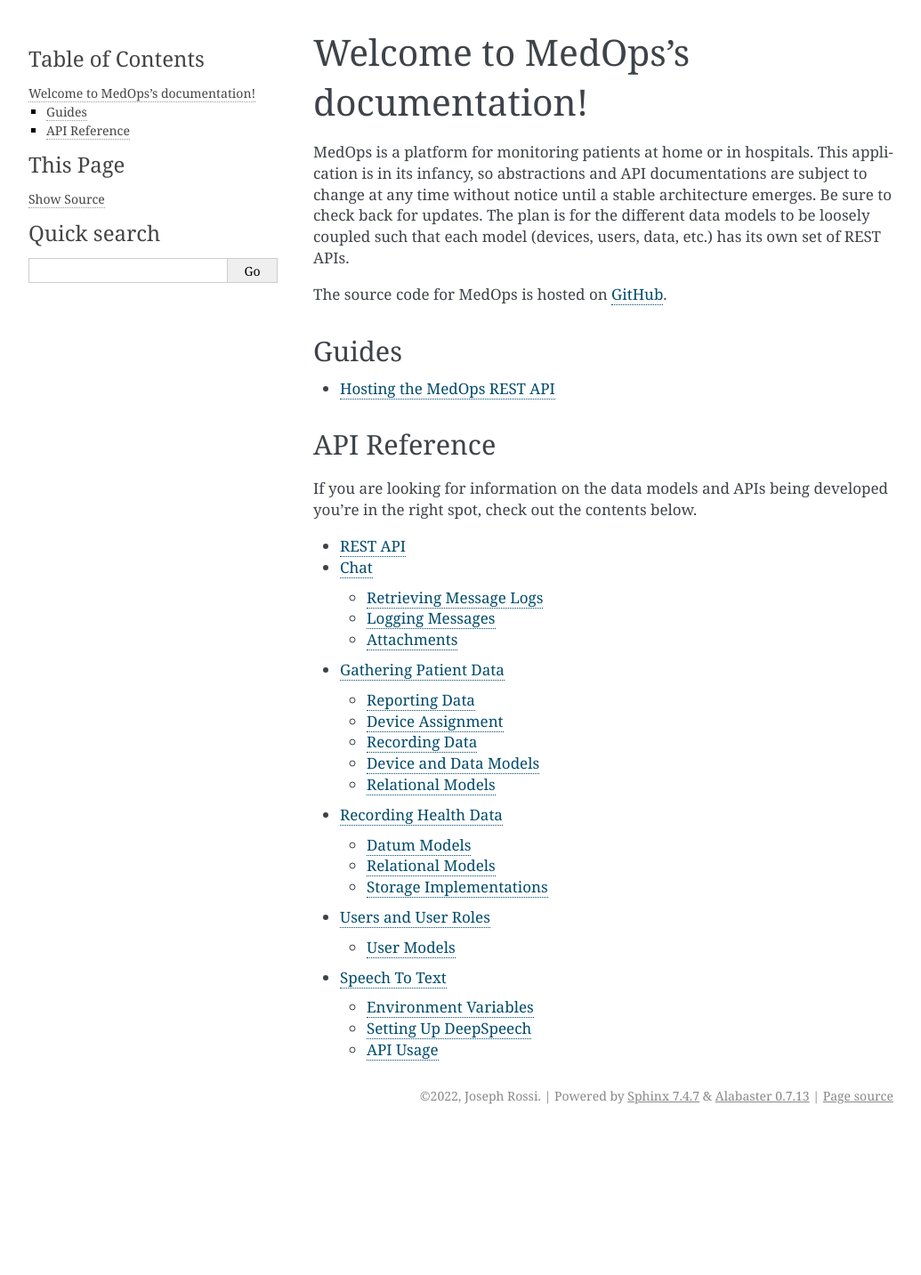
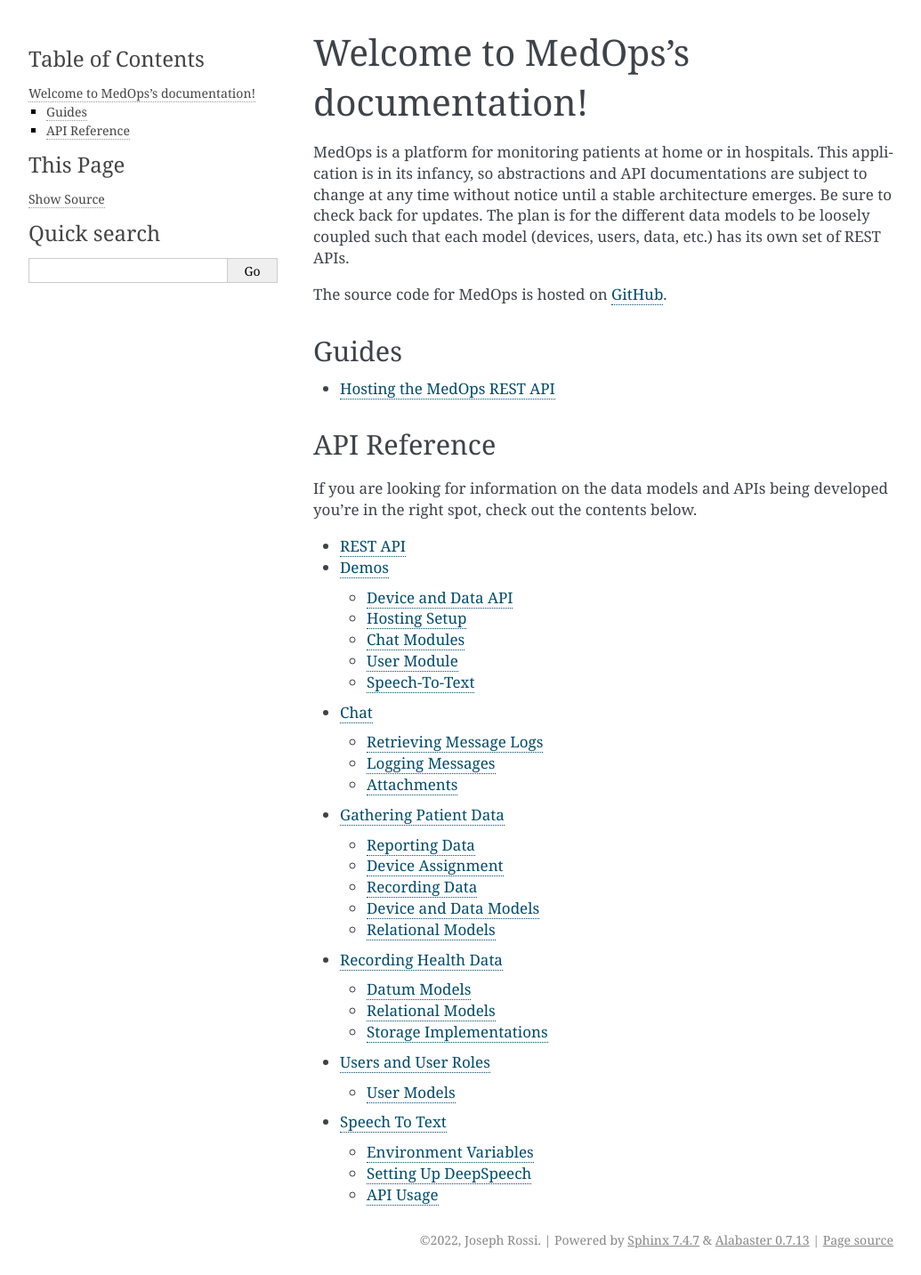
Before and after one commit to musicist288/ec530-project2-health-platform, a Sphinx documentation site: the page built from docs/index.rst, in a window 1280 px wide. Shown: the whole page at 89% size, without its empty margins (106-1141 px from the left). Built offline with Sphinx 7.4.7, drawn with Linux system fonts in a browser that asks for light colours; before the commit the page ends 1271 px from its top, so only the background shows below that; part of the change alters nothing that is shown.

Commit message:
Adding demos page with links to videos on youtube.

```diff
--- /dev/null
+++ b/docs/demos.rst
@@ -0,0 +1,31 @@
+Demos
+=====
+
+Recorded demonstrations of the APIs and services developed for this project are hosted in a YouTube playlist.
+The individual videos are also linked to below.
+
+Playlist Link: https://www.youtube.com/playlist?list=PL7-fVpF3QT1Ke69os2Jq1MPJpDJa7299N
+
+Device and Data API
+^^^^^^^^^^^^^^^^^^^
+Video Link: https://youtu.be/ADnTbGOPMWw
+
+Hosting Setup
+^^^^^^^^^^^^^
+Video Link: https://youtu.be/5x2VB0Xu2cg
+
+Chat Modules
+^^^^^^^^^^^^
+Video Link: https://youtu.be/u0NZikX6qMk
+
+User Module
+^^^^^^^^^^^
+Video Link: https://youtu.be/-OcYsA5lQp4
+
+The user module demo shows how users, user roles and relationships are managed
+using the MedOps APIs. It also includes a demonstration of the react native
+app developed to demonstrate the integration.
+
+Speech-To-Text
+^^^^^^^^^^^^^^
+Video Link: https://youtu.be/WCSBKEnEKLA
--- a/docs/index.rst
+++ b/docs/index.rst
@@ -34,6 +34,7 @@ you're in the right spot, check out the contents below.
    :maxdepth: 2
 
    api
+   demos
    chat
    devices
    data
```
